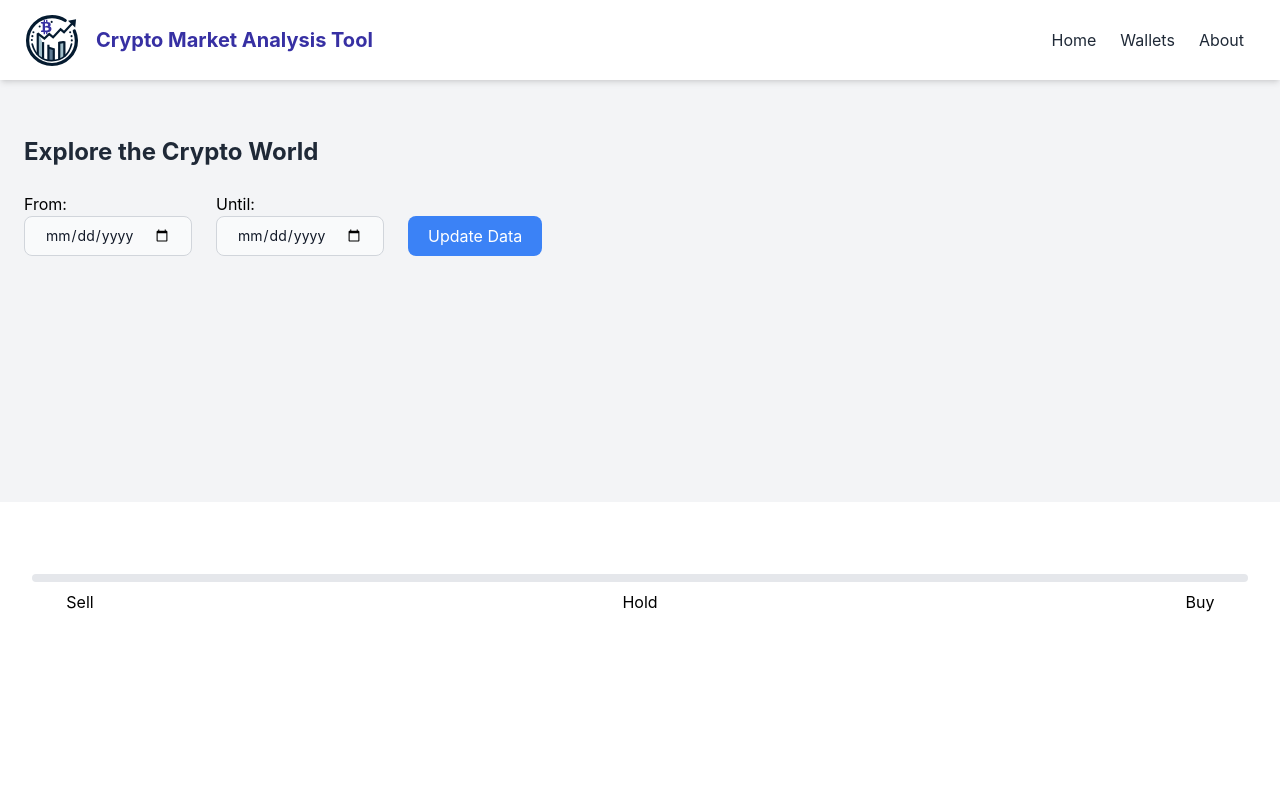
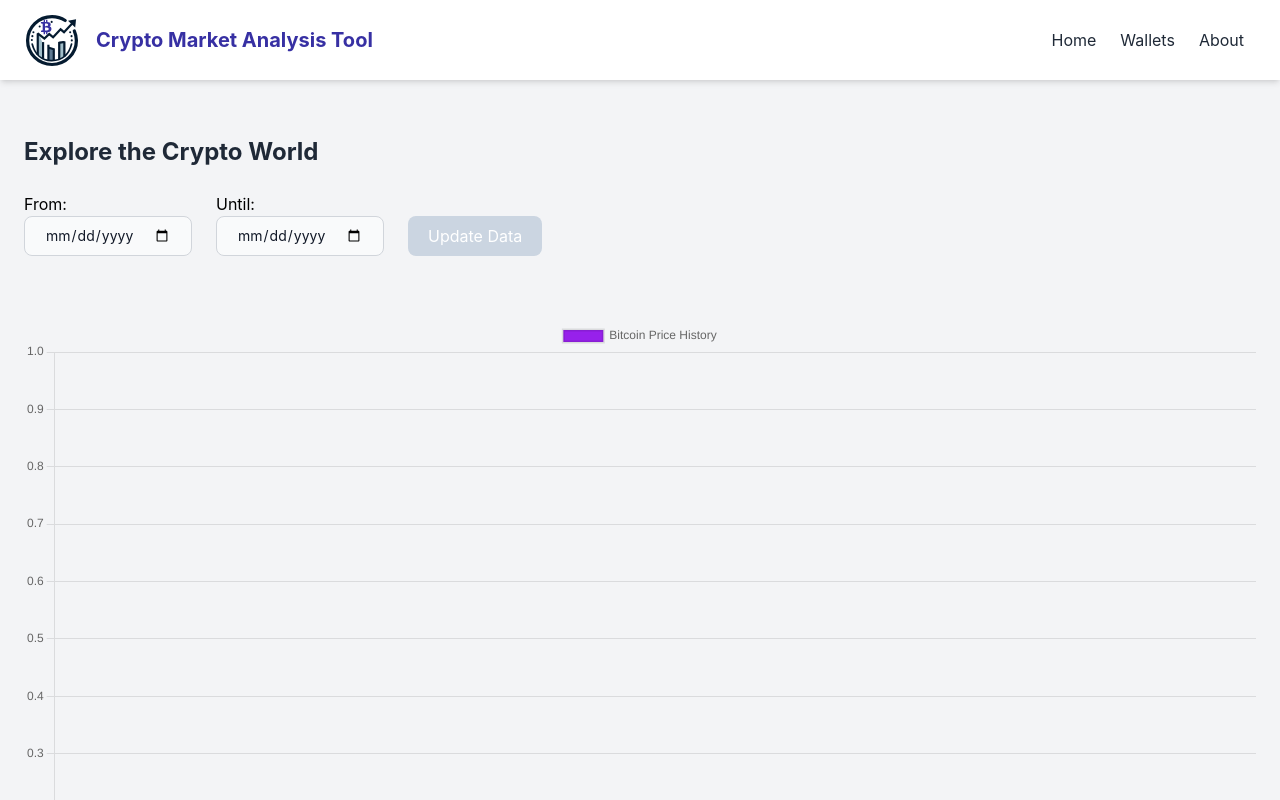
Before and after one commit to KatyaPetukhov/Crypto-Market-Analysis-Tool, a React (Create React App) app in the folder frontend_react/: page / in a window 1280 px wide. Shown: the top 800 px of the page. Built offline with nearby package versions, Linux system fonts and the light colour scheme; no server answers.

Commit message:
Added chart

```diff
--- a/frontend_react/src/components/Chart.tsx
+++ b/frontend_react/src/components/Chart.tsx
@@ -1,15 +1,103 @@
-import React, { useState } from "react";
+import React, { useEffect, useState } from "react";
 import Button from "./Button";
 import InputDate from "./InputDate";
 import Loading from "./Loading";
+import {
+  Chart as ChartJS,
+  CategoryScale,
+  LinearScale,
+  PointElement,
+  LineElement,
+  Title,
+  Tooltip,
+  Legend,
+} from "chart.js";
 import { Line } from "react-chartjs-2";
-import { useGetGetBitcoinHistoryQuery } from "../redux/Api";
+import {
+  GetGetBitcoinHistoryApiArg,
+  useGetGetBitcoinHistoryQuery,
+} from "../redux/Api";
+
+ChartJS.register(
+  CategoryScale,
+  LinearScale,
+  PointElement,
+  LineElement,
+  Title,
+  Tooltip,
+  Legend
+);
+
+export const options = {
+  responsive: true,
+  plugins: {
+    legend: {
+      position: "top" as const,
+    },
+    tooltip: {
+      callbacks: {
+        label: function (context: any) {
+          let label = "";
+
+          if (label) {
+            label += ": ";
+          }
+          if (context.parsed.y !== null) {
+            label += new Intl.NumberFormat("en-US", {
+              style: "currency",
+              currency: "USD",
+            }).format(context.parsed.y);
+          }
+          return label;
+        },
+      },
+    },
+  },
+};
+
+const emptyData = {
+  labels: [],
+  datasets: [
+    {
+      label: "Bitcoin Price History",
+      data: [],
+      backgroundColor: "#9721eb",
+    },
+  ],
+};
 
 const Chart = () => {
+  const [apiArg, setApiArg] = useState<GetGetBitcoinHistoryApiArg>({});
   const [fromDate, setFromDate] = useState<Date>();
   const [untilDate, setUntilDate] = useState<Date>();
-  const { isLoading, data } = useGetGetBitcoinHistoryQuery({});
-  console.log(data);
+  const { isLoading, data, refetch, isFetching } =
+    useGetGetBitcoinHistoryQuery(apiArg);
+  const [chartData, setChartData] = useState<any>(emptyData);
+
+  useEffect(() => {
+    function createChart() {
+      if (data === undefined) return;
+      const reversedData = Array.from(data).reverse();
+      const dataSet = reversedData.map((row) =>
+        parseFloat(row[4].replace(",", ""))
+      );
+      console.log(dataSet, reversedData);
+
+      const dataFinal = {
+        labels: reversedData.map((row) => row[0]),
+        datasets: [
+          {
+            label: "Bitcoin Price History",
+            data: dataSet,
+            // borderColor: "#837ce9",
+            backgroundColor: "#9721eb",
+          },
+        ],
+      };
+      setChartData(dataFinal);
+    }
+    createChart();
+  }, [data]);
 
   return (
     <main className="container mx-auto px-6 py-8 ">
@@ -30,16 +118,22 @@ const Chart = () => {
           <div>
             <Button
               name={"Update Data"}
+              disabled={fromDate === undefined || untilDate === undefined}
               onClick={() => {
-                alert("Clicked");
+                if (fromDate === undefined || untilDate === undefined) return;
+                setApiArg({
+                  from: Math.floor(fromDate.getTime() / 1000).toString(),
+                  until: Math.floor(untilDate.getTime() / 1000).toString(),
+                });
+                setTimeout(() => {
+                  refetch();
+                }, 10);
               }}
             ></Button>
           </div>
         </div>
-        <Loading isLoading={isLoading}></Loading>
-
-        {/* <Line data={[]}></Line> */}
-        <canvas id="chart"></canvas>
+        <Loading isLoading={isLoading || isFetching} />
+        <Line options={options} data={chartData} />
       </section>
     </main>
   );
--- a/frontend_react/src/redux/Api.ts
+++ b/frontend_react/src/redux/Api.ts
@@ -35,9 +35,9 @@ export type GetApiDocApiResponse = unknown;
 export type GetApiDocApiArg = void;
 export type $getApiResponse = unknown;
 export type $getApiArg = void;
-export type GetGetWalletDataApiResponse = unknown;
+export type GetGetWalletDataApiResponse = any[];
 export type GetGetWalletDataApiArg = void;
-export type GetGetBitcoinHistoryApiResponse = unknown;
+export type GetGetBitcoinHistoryApiResponse = any[];
 export type GetGetBitcoinHistoryApiArg = {
   from?: string;
   until?: string;
```
